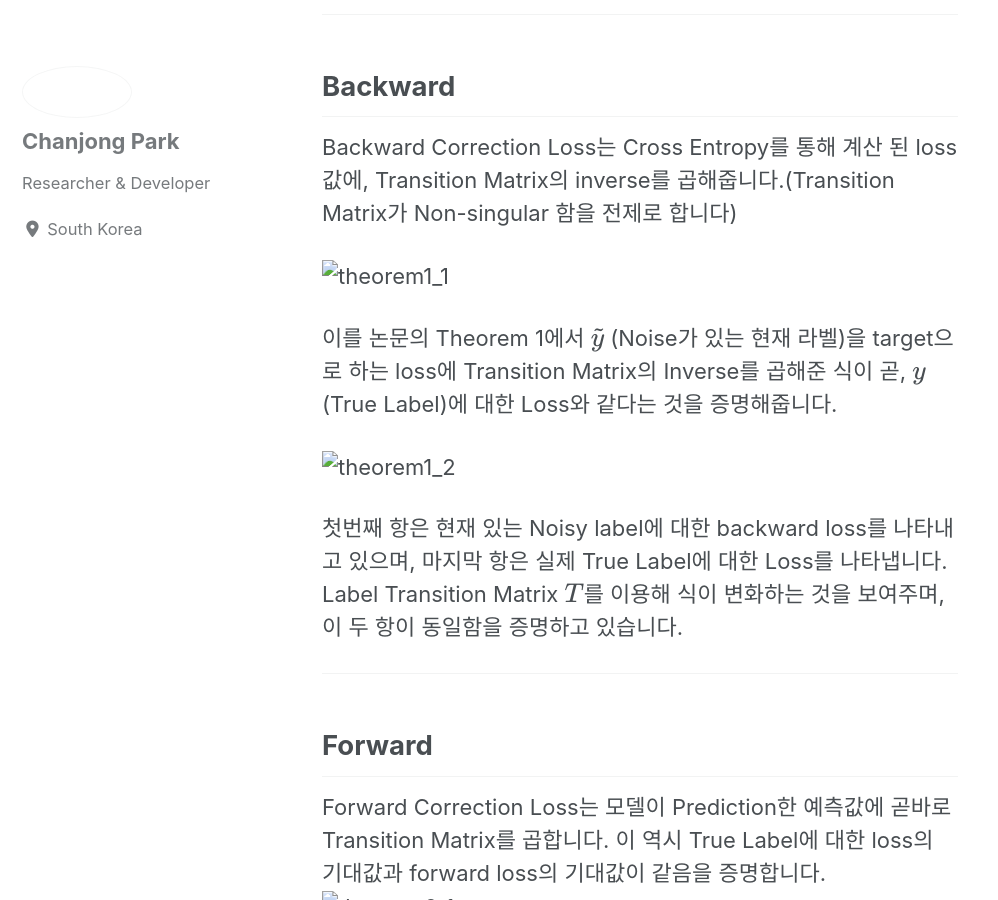
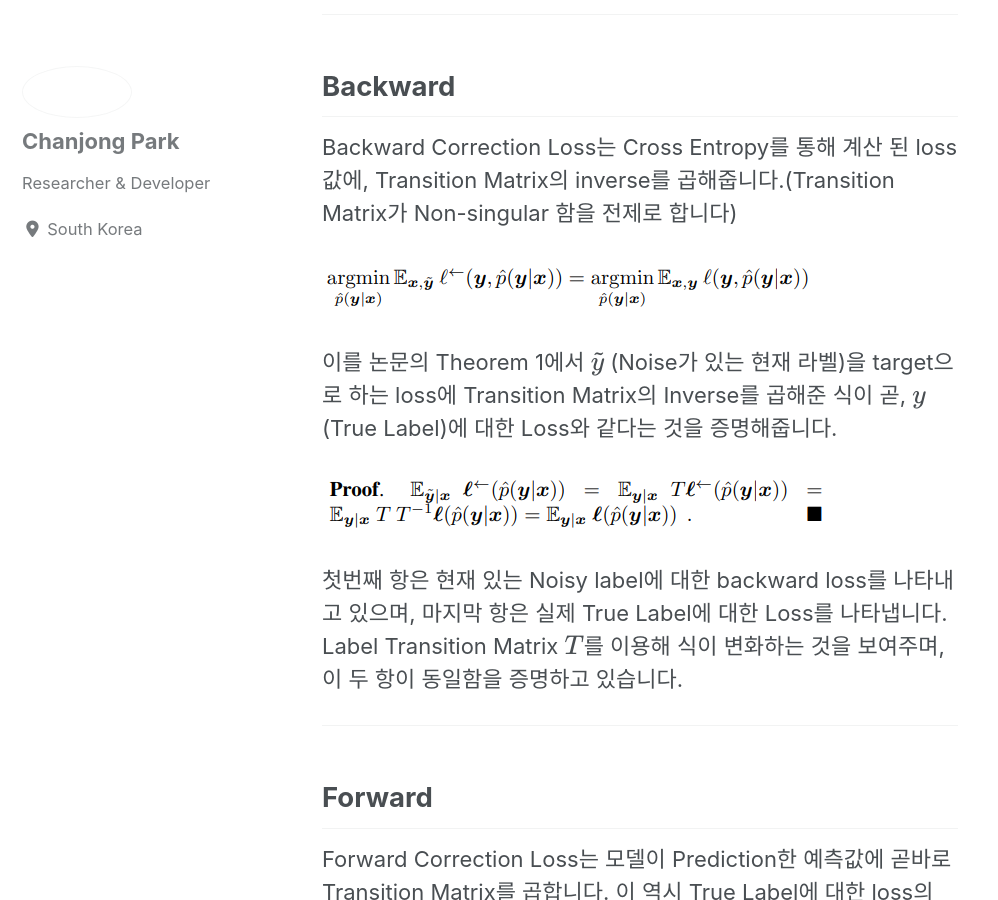
Before and after one commit to pcj8670/winnerus.github.io, a Jekyll site: the page built from _posts/2020-02-09-Making-Deep-Neural-Networks-Robust-to-Label-Noise-a-Loss-Correction-Approach.md, in a window 1280 px wide and 900 px high, scrolled down 1030 px. Shown: the whole window, without its empty margins (0-998 px from the left). Built offline with Jekyll 4.4.1, drawn with Linux system fonts in a browser that asks for light colours; cached includes are drawn as plain includes; nearby versions of some CDN libraries; formulas are drawn with MathJax 3.

Commit message:
Update Image Dir

```diff
--- a/_posts/2020-02-09-Making-Deep-Neural-Networks-Robust-to-Label-Noise-a-Loss-Correction-Approach.md
+++ b/_posts/2020-02-09-Making-Deep-Neural-Networks-Robust-to-Label-Noise-a-Loss-Correction-Approach.md
@@ -22,12 +22,12 @@ CVPR 2017에 나왔던 논문인데 현재 나오는 Noisy label관련된 논문
 ## Backward
 Backward Correction Loss는 Cross Entropy를 통해 계산 된 loss값에, Transition Matrix의 inverse를 곱해줍니다.(Transition Matrix가 Non-singular 함을 전제로 합니다)
 
-![theorem1_1](/assets/imgs/img1.PNG)
+![theorem1_1](/assets/imgs/losscorrection/img1.PNG)
 
 이를 논문의 Theorem 1에서 $$\tilde{y}$$ (Noise가 있는 현재 라벨)을 target으로 하는 loss에 Transition Matrix의 Inverse를 곱해준 식이 곧,
 $$y$$ (True Label)에 대한 Loss와 같다는 것을 증명해줍니다.
 
-![theorem1_2](/_posts/2020-02-09/img2.PNG)
+![theorem1_2](/assets/imgs/losscorrection/img2.PNG)
 
 첫번째 항은 현재 있는 Noisy label에 대한 backward loss를 나타내고 있으며, 마지막 항은 실제 True Label에 대한 Loss를 나타냅니다. Label Transition Matrix $$T$$를 이용해 식이 변화하는 것을 보여주며, 이 두 항이 동일함을 증명하고 있습니다.
 
@@ -35,14 +35,14 @@ $$y$$ (True Label)에 대한 Loss와 같다는 것을 증명해줍니다.
 ## Forward
 Forward Correction Loss는 모델이 Prediction한 예측값에 곧바로 Transition Matrix를 곱합니다.
 이 역시 True Label에 대한 loss의 기대값과 forward loss의 기대값이 같음을 증명합니다.
-![theorem2_1](/_posts/2020-02-09/img3.PNG)
+![theorem2_1](/assets/imgs/losscorrection/img3.PNG)
 
 -------------
 ## Label Transition Matrix Estimation
 앞 선 두 forward와 backward 알고리즘은 Label Transition 정보를 다 알고있다는 가정하에 수행 가능 한 알고리즘 입니다.
 논문에서는 이 True Label Transition을 알고있기 어려우니 이를 데이터셋에서 Estimation하는 방법을 제안합니다.
 
-![theorem3_1](/_posts/2020-02-09/img4.PNG)
+![theorem3_1](/assets/imgs/losscorrection/img4.PNG)
 
 학습된 모델로 충분히 큰 특정 데이터 $$X$$ 에 대해 estimation을 수행하는데 이 $$X$$는 학습데이터 그대로 사용하여도 되고 같은 분포를 가진 데이터라면 라벨이 없는 데이터도 된다고 합니다.
 특정 Class $$C$$에 대해서 가장 높은 probability를 가진 Best Sample을 선정한 후, 이 샘플이 $$C$$가 아닌 다른 클래스 $$\grave{C}$$ 에 대해 가진 probability를 Noisy Ratio로 가정하고 $$T_{C\grave{C}}$$에 이 probability를 입력합니다.
```
